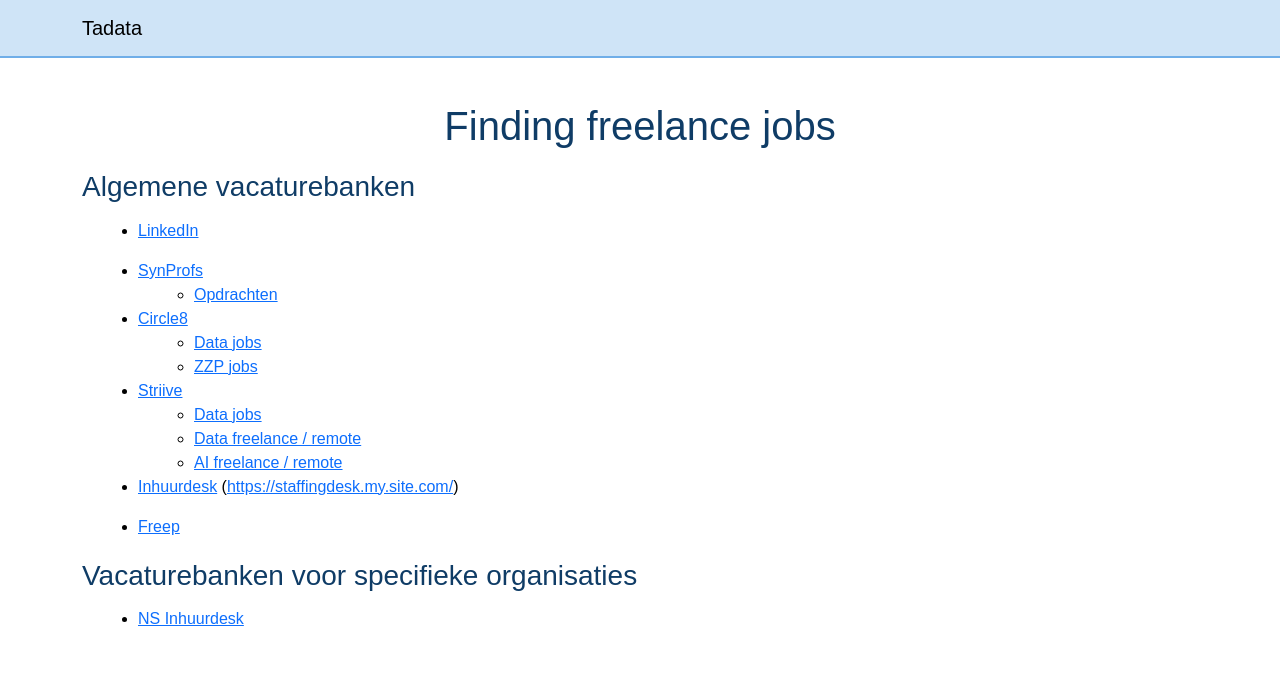
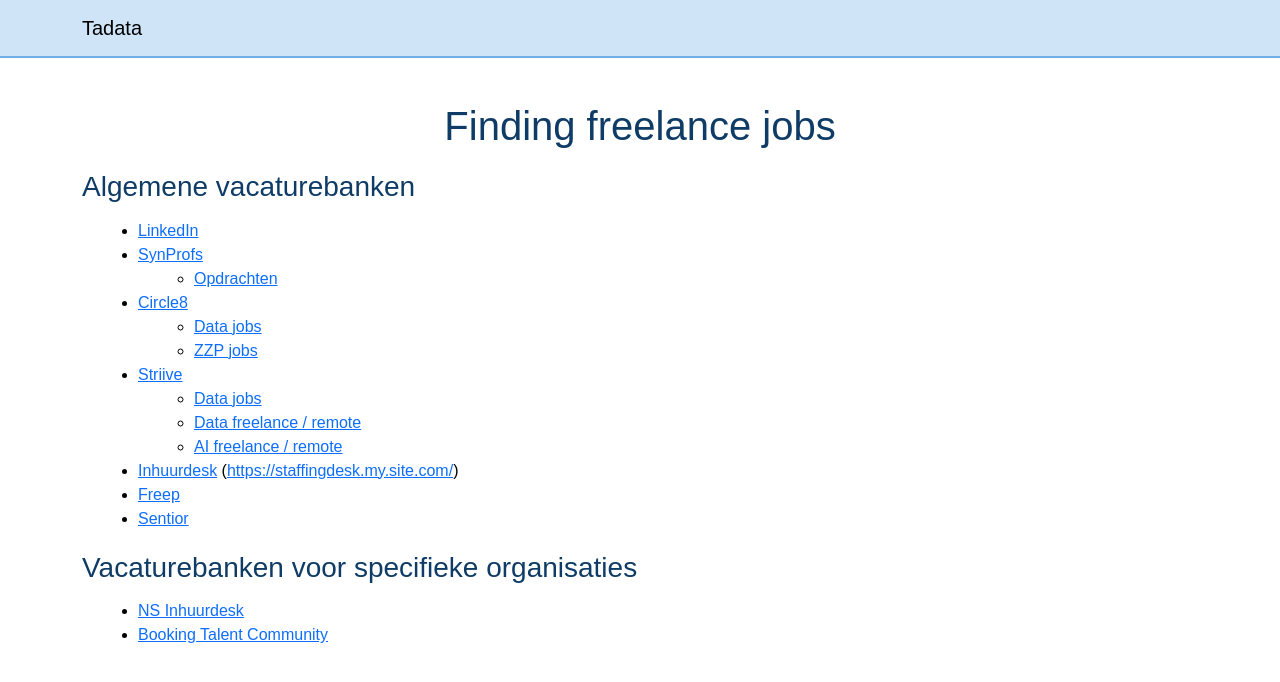
Before and after one commit to tadata123/tadata123.github.io, a Jekyll site: the page built from ai-experts/jobhunting.markdown, in a window 1280 px wide. Shown: the top 682 px of the page. Built offline with Jekyll 4.4.1, drawn with Linux system fonts in a browser that asks for light colours.

Commit message:
Add some job sites

```diff
--- a/ai-experts/jobhunting.markdown
+++ b/ai-experts/jobhunting.markdown
@@ -7,23 +7,21 @@ permalink: /ai-experts/freelancejobhunting.html
 ### Algemene vacaturebanken
 
 - [LinkedIn](https://linkedin.com/jobs)
-
 - [SynProfs](https://www.synprofs.nl)
   - [Opdrachten](https://www.synprofs.nl/opdrachten/)
-
 - [Circle8](https://circle8.nl)
   - [Data jobs](https://www.circle8.nl/zoeken?query=data)
   - [ZZP jobs](https://www.circle8.nl/opdrachten?suitableFor=Zelfstandig%20professional)
-
 - [Striive](https://striive.com)
   - [Data jobs](https://striive.com/nl/opdrachten?query=data)
   - [Data freelance / remote](https://freelancer.striive.com/inbox/all/?searchTerm=data&professionalTypes=FREELANCERS_EMPLOYEES,FREELANCERS_ONLY&remoteAllowed=YES,HYBRID)
   - [AI freelance / remote](https://freelancer.striive.com/inbox/all/?searchTerm=AI&professionalTypes=FREELANCERS_EMPLOYEES,FREELANCERS_ONLY&remoteAllowed=YES,HYBRID)
 
 - [Inhuurdesk](https://inhuurdesk.nl) (<https://staffingdesk.my.site.com/>)
-
 - [Freep](https://www.freep.nl)
+- [Sentior](https://www.sentior.com/)
 
 ### Vacaturebanken voor specifieke organisaties
 
 - [NS Inhuurdesk](https://www.werkenbijns.nl/inhuur)
+- [Booking Talent Community](https://booking.talent-community.com/)
```
